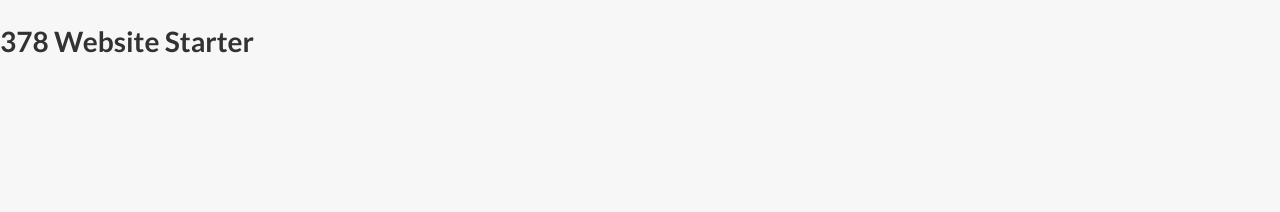
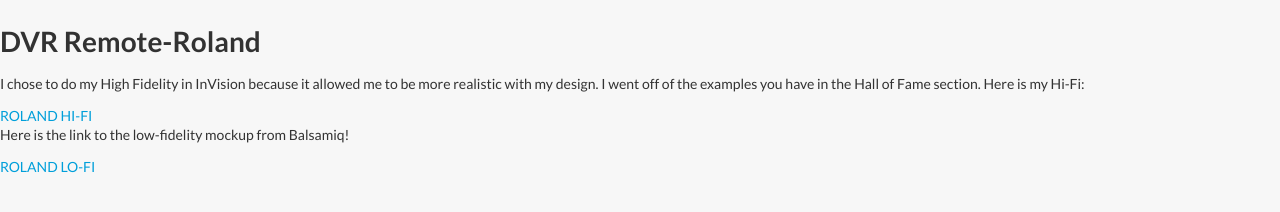
Before and after one commit to sroland820/p3-dvrRemote, a plain HTML site: page index.html in a window 1280 px wide. Drawn offline with nearby package versions, Linux system fonts and the light colour scheme.

Commit message:
Index Update

```diff
--- a/index.html
+++ b/index.html
@@ -7,7 +7,7 @@
   <meta http-equiv="X-UA-Compatible" content="IE=edge,chrome=1" />
   <meta name="viewport" content="width=device-width, initial-scale=1.0, maximum-scale=1.0">
 
-  <title>DESN 378 Website Starter</title>
+  <title>DVR Remote -Roland </title>
 
   <link rel="stylesheet" type="text/css" href="css/semantic.min.css">
   <link rel="stylesheet" type="text/css" href="css/styles.css">
@@ -16,7 +16,15 @@
 
 <body>
 
-  <h1>378 Website Starter</h1>
+  <h1>DVR Remote-Roland</h1>
+
+  <p>I chose to do my High Fidelity in InVision because it allowed me to be more realistic with my design. I went off of the examples you have in the Hall of Fame section. Here is my Hi-Fi: </p>
+
+    <a href="http://invis.io/CU2690B7D"> ROLAND HI-FI </a>
+
+<p>Here is the link to the low-fidelity mockup from Balsamiq!</p>
+
+<a href="https://sammieroland.mybalsamiq.com/projects/p3-dvr-remote/p3-DVRremote"> ROLAND LO-FI</a>
 
 
 
```
